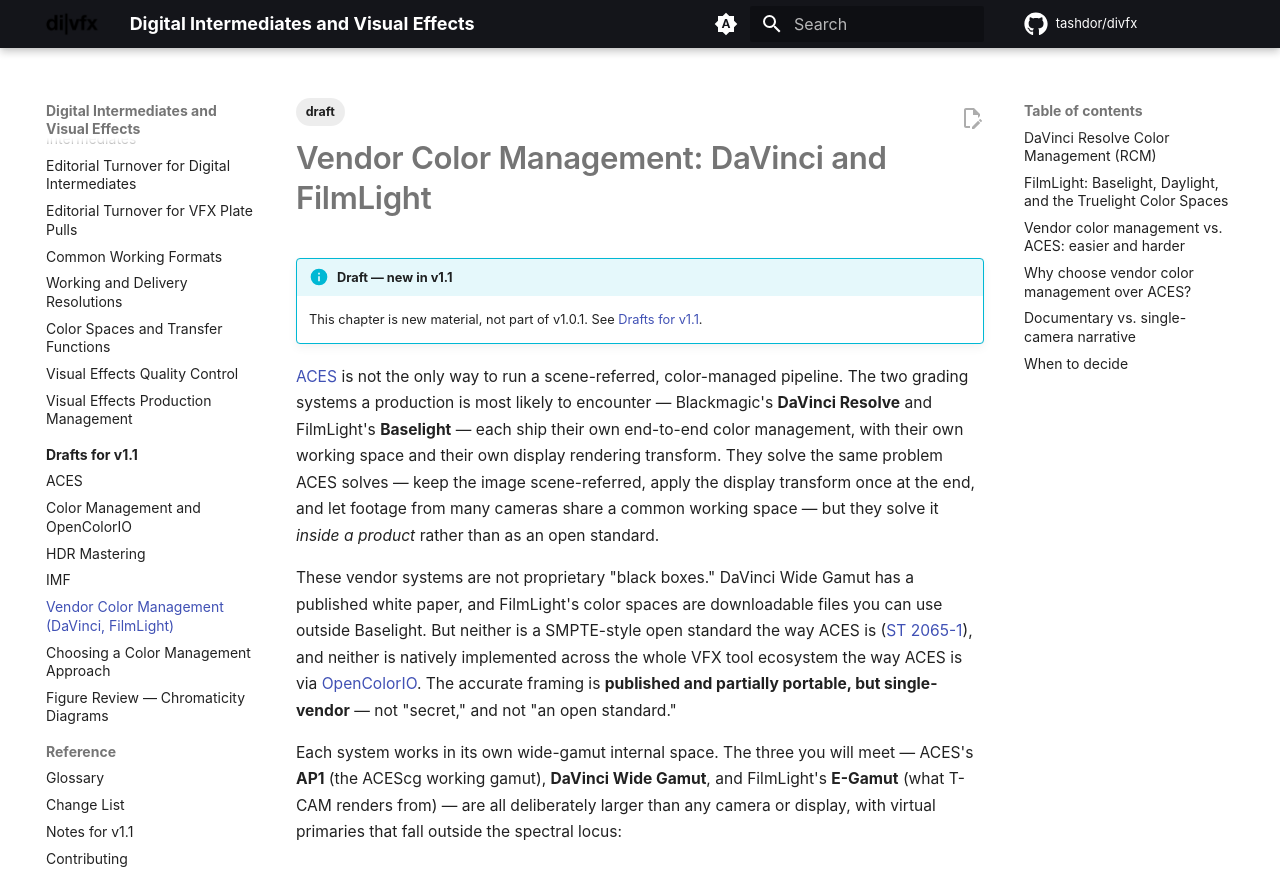
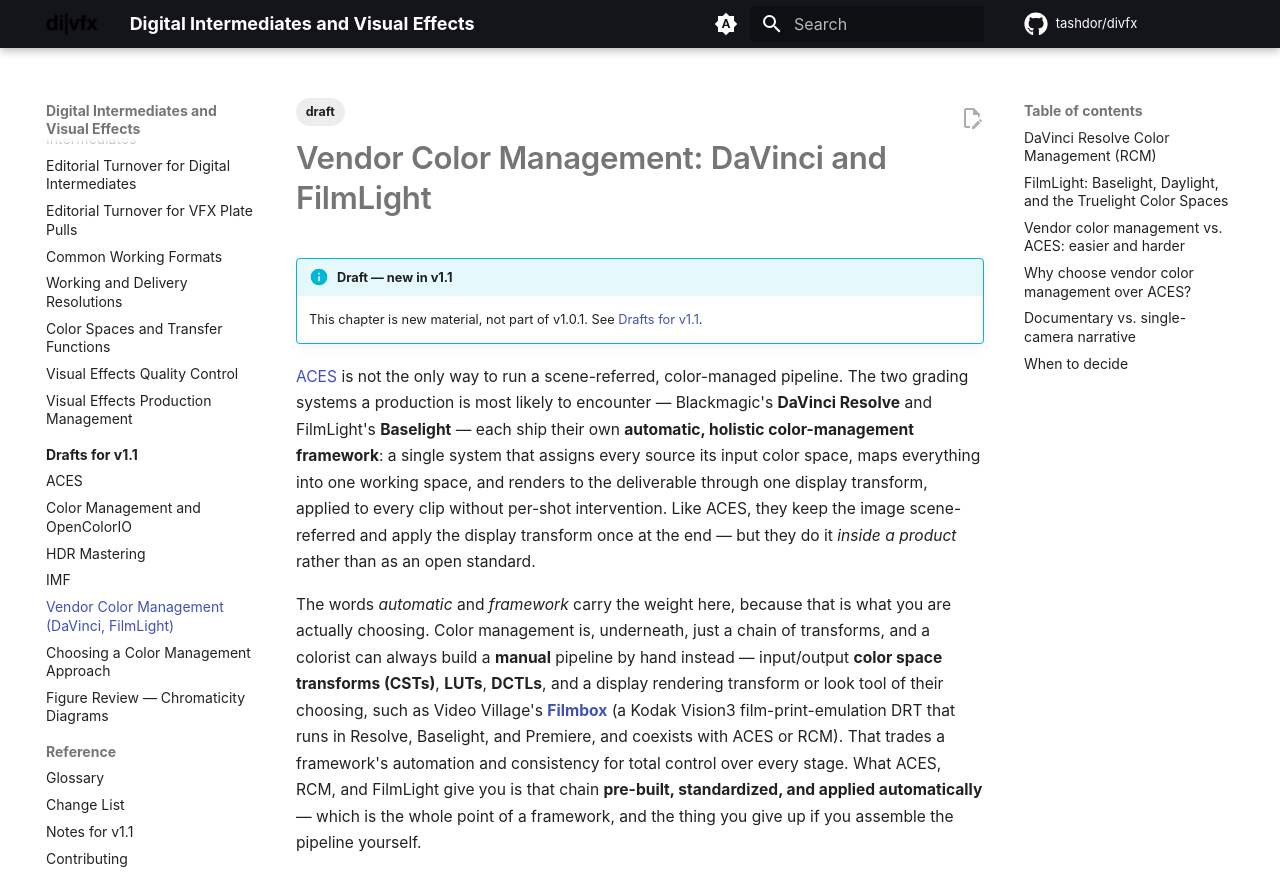
Before and after one commit to tashdor/divfx, an MkDocs documentation site: the page built from docs/drafts/vendor-color-management.md, in a window 1280 px wide and 900 px high, cut to the strip 0-873 px from the top of the window. Built offline with MkDocs 1.6.1 and Material for MkDocs 9.7.7, drawn with Linux system fonts in a browser that asks for light colours; comment, search, counter and statistics services are not loaded; the version menu is left out.

Commit message:
Vendor CM: frame these as automatic, holistic frameworks vs. a hand-built manual pipeline
Per author: emphasize that RCM, ACES, and FilmLight are *automatic, holistic*
color-management frameworks — one system that assigns inputs, maps to a
working space, and renders through one display transform for every clip
without per-shot intervention. Added the contrast: a colorist can instead
build a manual color-managed pipeline by hand from CSTs, LUTs, DCTLs, and a
bespoke display rendering / look tool such as Video Village's Filmbox (a Kodak
Vision3 film-print-emulation DRT that runs in Resolve, Baselight, and Premiere
and coexists with ACES/RCM) — trading the framework's automation and
consistency for total control. What the frameworks give you is that chain
pre-built, standardized, and applied automatically.

Co-Authored-By: Claude Opus 4.8 <noreply@anthropic.com>

```diff
--- a/docs/drafts/vendor-color-management.md
+++ b/docs/drafts/vendor-color-management.md
@@ -10,10 +10,21 @@ tags:
 
 [ACES](aces.md) is not the only way to run a scene-referred, color-managed pipeline. The two
 grading systems a production is most likely to encounter — Blackmagic's **DaVinci Resolve** and
-FilmLight's **Baselight** — each ship their own end-to-end color management, with their own working
-space and their own display rendering transform. They solve the same problem ACES solves — keep the
-image scene-referred, apply the display transform once at the end, and let footage from many cameras
-share a common working space — but they solve it *inside a product* rather than as an open standard.
+FilmLight's **Baselight** — each ship their own **automatic, holistic color-management framework**:
+a single system that assigns every source its input color space, maps everything into one working
+space, and renders to the deliverable through one display transform, applied to every clip without
+per-shot intervention. Like ACES, they keep the image scene-referred and apply the display transform
+once at the end — but they do it *inside a product* rather than as an open standard.
+
+The words *automatic* and *framework* carry the weight here, because that is what you are actually
+choosing. Color management is, underneath, just a chain of transforms, and a colorist can always
+build a **manual** pipeline by hand instead — input/output **color space transforms (CSTs)**, **LUTs**, **DCTLs**, and
+a display rendering transform or look tool of their choosing, such as Video Village's
+[**Filmbox**](https://videovillage.com/filmbox/) (a Kodak Vision3 film-print-emulation DRT that runs
+in Resolve, Baselight, and Premiere, and coexists with ACES or RCM). That trades a framework's
+automation and consistency for total control over every stage. What ACES, RCM, and FilmLight give
+you is that chain **pre-built, standardized, and applied automatically** — which is the whole point
+of a framework, and the thing you give up if you assemble the pipeline yourself.
 
 These vendor systems are not proprietary "black boxes." DaVinci Wide Gamut has a published white
 paper, and FilmLight's color spaces are downloadable files you can use outside Baselight. But
```
